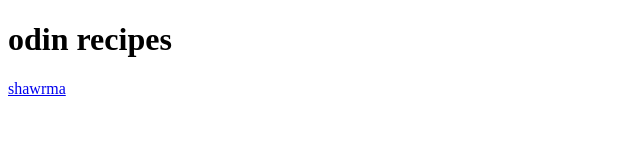
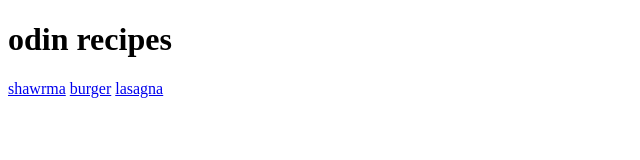
Before and after one commit to uzukix/odin-recipes, a plain HTML site: page index.html in a window 1280 px wide. Shown: the whole page, without its empty margins (0-640 px from the left). Drawn offline with Linux system fonts and the light colour scheme.

Commit message:
added the lasagna and burger

```diff
--- a/index.html
+++ b/index.html
@@ -8,7 +8,7 @@
 <body>
     <h1>odin recipes</h1>
     <a href="recipes/shawrma.html">shawrma</a>
-
-
+    <a href="recipes/burger.html">burger</a>
+    <a href="recipes/lasagna.html">lasagna</a>
 </body>
 </html>
```
